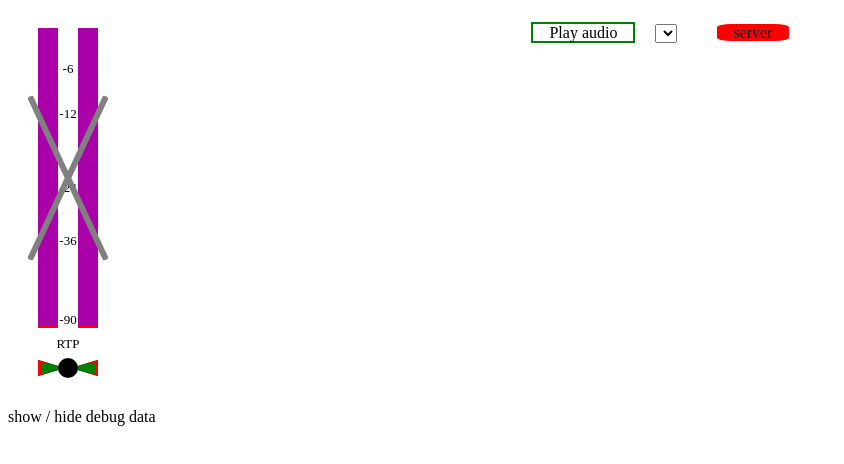
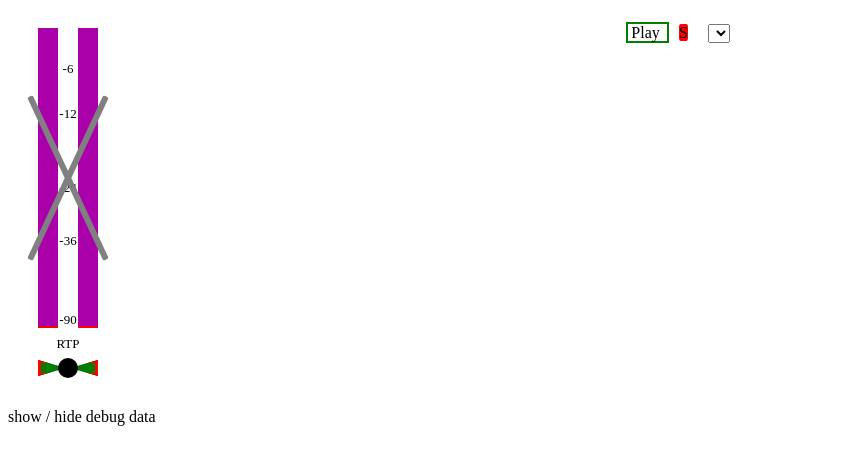
Before and after one commit to nicolassturmel/aes67-web-monitor, a website: page html/index.html in a window 1280 px wide. Shown: the whole page, without its empty margins (0-844 px from the left). Drawn offline with Linux system fonts and the light colour scheme.

Commit message:
silly hard code

```diff
--- a/html/index.html
+++ b/html/index.html
@@ -4,6 +4,7 @@
     <meta charset="UTF-8">
     <title>My AES67 web test</title>
     <link rel="stylesheet" href="vumeter.css">
+    <meta name="viewport" content="width=device-width, initial-scale=1.0, user-scalable=no">
 </head>
 <body>
 <div id="container">
@@ -34,7 +35,7 @@
 
         </div>
     </div>
-    <div id=optbar><span id=button class=hspace>Play audio</span><span class=hspace><select id=interfaceSelect></select></span><span id=circle class=hspace>server</span> </div>
+    <div id=optbar><span id=button class=hspace>Play </span><span id=circle class=hspace>S</span><span class=hspace><select id=interfaceSelect></select></span> </div>
 </div>
 <div id=datasee>show / hide debug data</div>
 <div id=data class=hidden></div>
@@ -107,8 +108,8 @@ var makeGrad = () => {
     }
 
 
-   var socketURL = 'ws://192.168.1.162:8067/pcm';
-   var socketURL2 = 'ws://192.168.1.162:8067/stats';
+   var socketURL = 'ws://'+self.location.host+'/pcm';
+   var socketURL2 = 'ws://'+self.location.host+'/stats';
    var player = null
 
    var startPlay = () => {
--- a/html/vumeter.css
+++ b/html/vumeter.css
@@ -1,3 +1,9 @@
+body {
+    width: 100vw;
+    height: 100vh;
+    overflow-y: scroll;
+}
+
 #container {
     display: grid;
     grid-template-rows:  50px 1fr auto;
@@ -9,9 +15,10 @@
 }
 
 #optbar {
-    display: inline-block;
+    display: inline;
     grid-area: button;
     margin: 10px auto;
+    padding-left: 10px;
 }
 
 #button {
@@ -19,7 +26,7 @@
     line-height: 30px;
     height: 30px;
     margin: 10px auto;
-    padding: 0 1em;
+    padding: 0 0.2em;
     border: 2px green solid;
 }
 
@@ -49,7 +56,7 @@
     height: 30px;
     border-radius: 20%;
     background-color: red;
-    padding: 0 1em;
+    padding: 0;
 }
 #circle.on {
     background-color: green;
@@ -87,7 +94,7 @@
 }
 
 .hspace {
-    margin: 0 20px;
+    margin: 0 10px;
 }
 
 .session {
```
